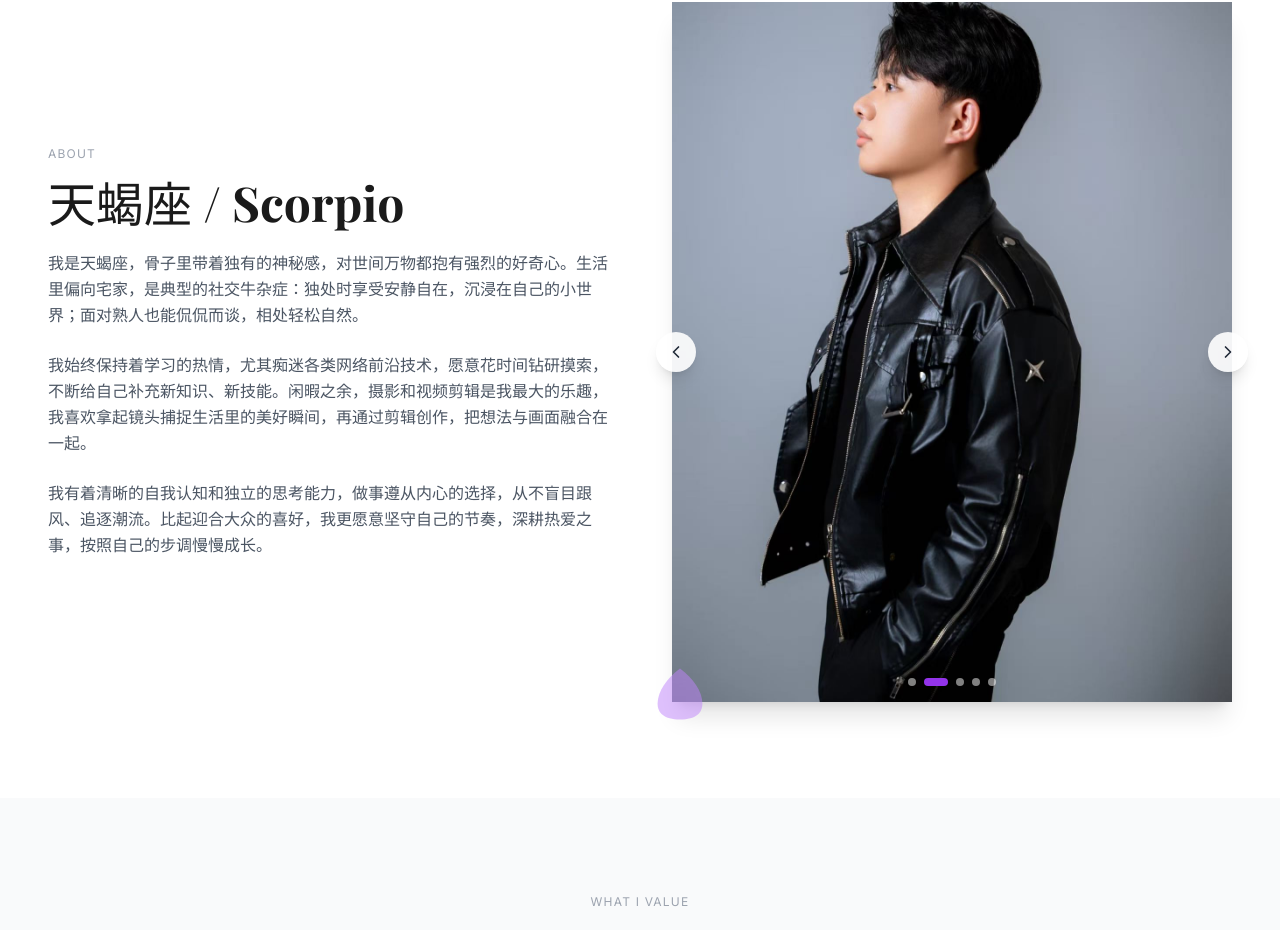
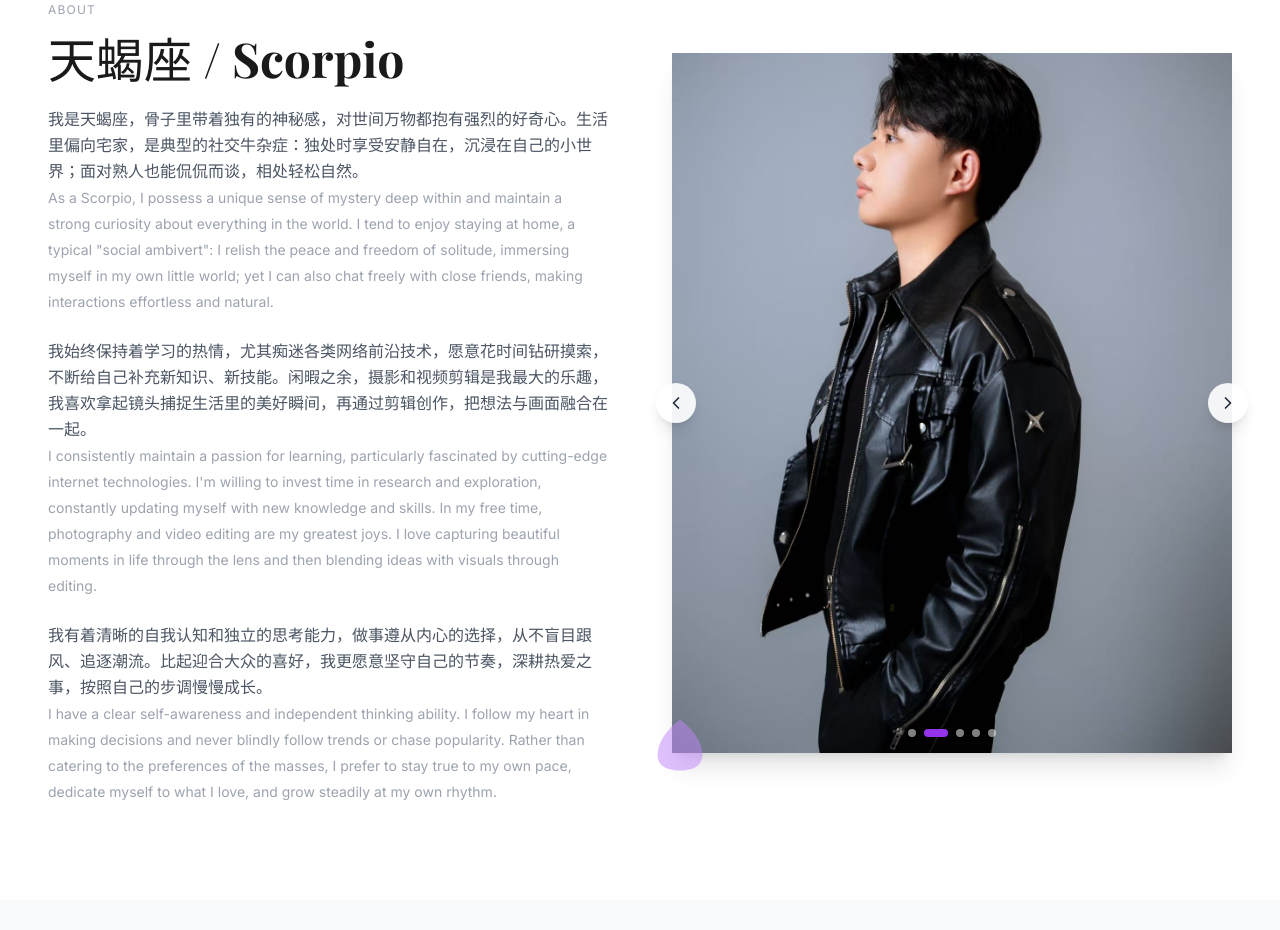
Before and after one commit to xqd-app/Personal-Web-Page, a React (Vite) app: page /about in a window 1280 px wide. Shown: the part 190-1120 px from the top of the page. Built offline with nearby package versions, Linux system fonts and the light colour scheme.

Commit message:
Update About page with Chinese-English bilingual content

```diff
--- a/src/pages/About.tsx
+++ b/src/pages/About.tsx
@@ -47,12 +47,18 @@ export function About() {
               <div className="space-y-6 text-gray-600 leading-relaxed">
                 <p>
                   我是天蝎座，骨子里带着独有的神秘感，对世间万物都抱有强烈的好奇心。生活里偏向宅家，是典型的社交牛杂症：独处时享受安静自在，沉浸在自己的小世界；面对熟人也能侃侃而谈，相处轻松自然。
+                  <br />
+                  <span className="text-gray-400 text-sm italic">As a Scorpio, I possess a unique sense of mystery deep within and maintain a strong curiosity about everything in the world. I tend to enjoy staying at home, a typical "social ambivert": I relish the peace and freedom of solitude, immersing myself in my own little world; yet I can also chat freely with close friends, making interactions effortless and natural.</span>
                 </p>
                 <p>
                   我始终保持着学习的热情，尤其痴迷各类网络前沿技术，愿意花时间钻研摸索，不断给自己补充新知识、新技能。闲暇之余，摄影和视频剪辑是我最大的乐趣，我喜欢拿起镜头捕捉生活里的美好瞬间，再通过剪辑创作，把想法与画面融合在一起。
+                  <br />
+                  <span className="text-gray-400 text-sm italic">I consistently maintain a passion for learning, particularly fascinated by cutting-edge internet technologies. I'm willing to invest time in research and exploration, constantly updating myself with new knowledge and skills. In my free time, photography and video editing are my greatest joys. I love capturing beautiful moments in life through the lens and then blending ideas with visuals through editing.</span>
                 </p>
                 <p>
                   我有着清晰的自我认知和独立的思考能力，做事遵从内心的选择，从不盲目跟风、追逐潮流。比起迎合大众的喜好，我更愿意坚守自己的节奏，深耕热爱之事，按照自己的步调慢慢成长。
+                  <br />
+                  <span className="text-gray-400 text-sm italic">I have a clear self-awareness and independent thinking ability. I follow my heart in making decisions and never blindly follow trends or chase popularity. Rather than catering to the preferences of the masses, I prefer to stay true to my own pace, dedicate myself to what I love, and grow steadily at my own rhythm.</span>
                 </p>
               </div>
             </div>
```
